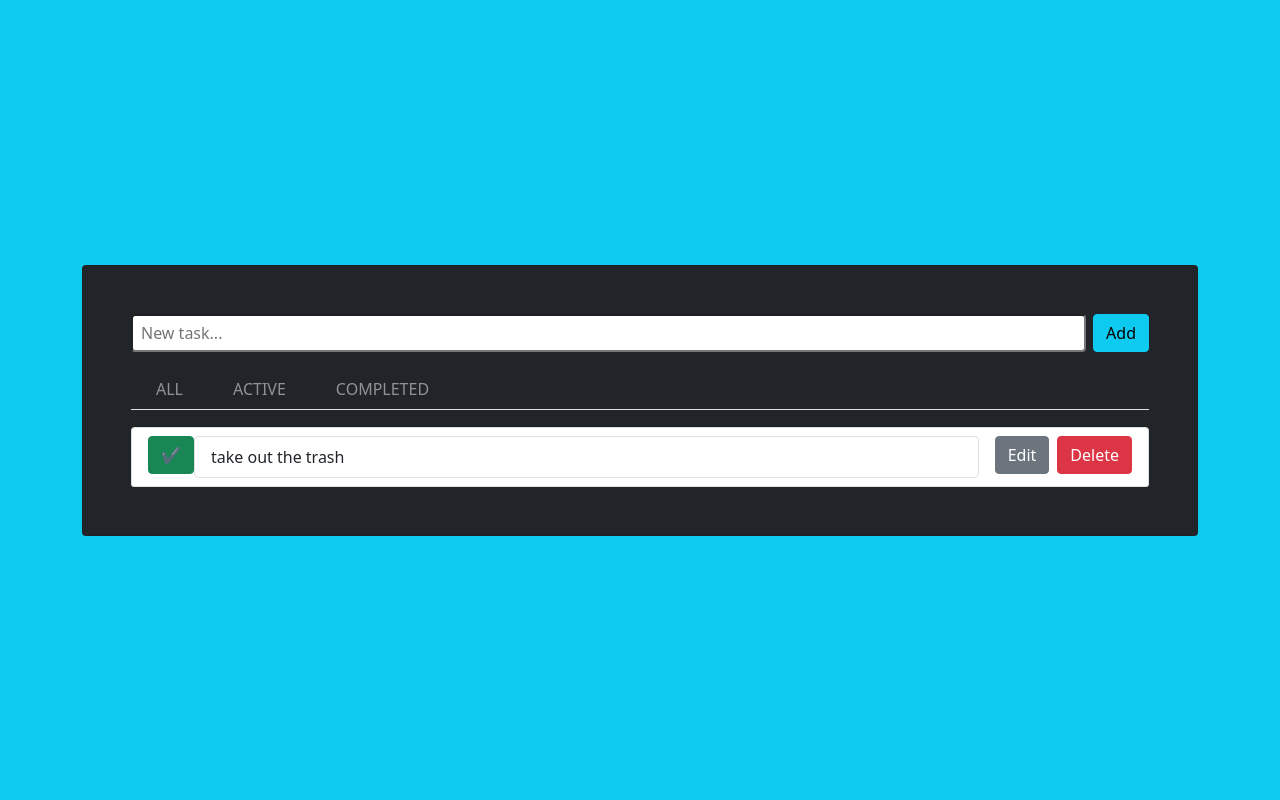
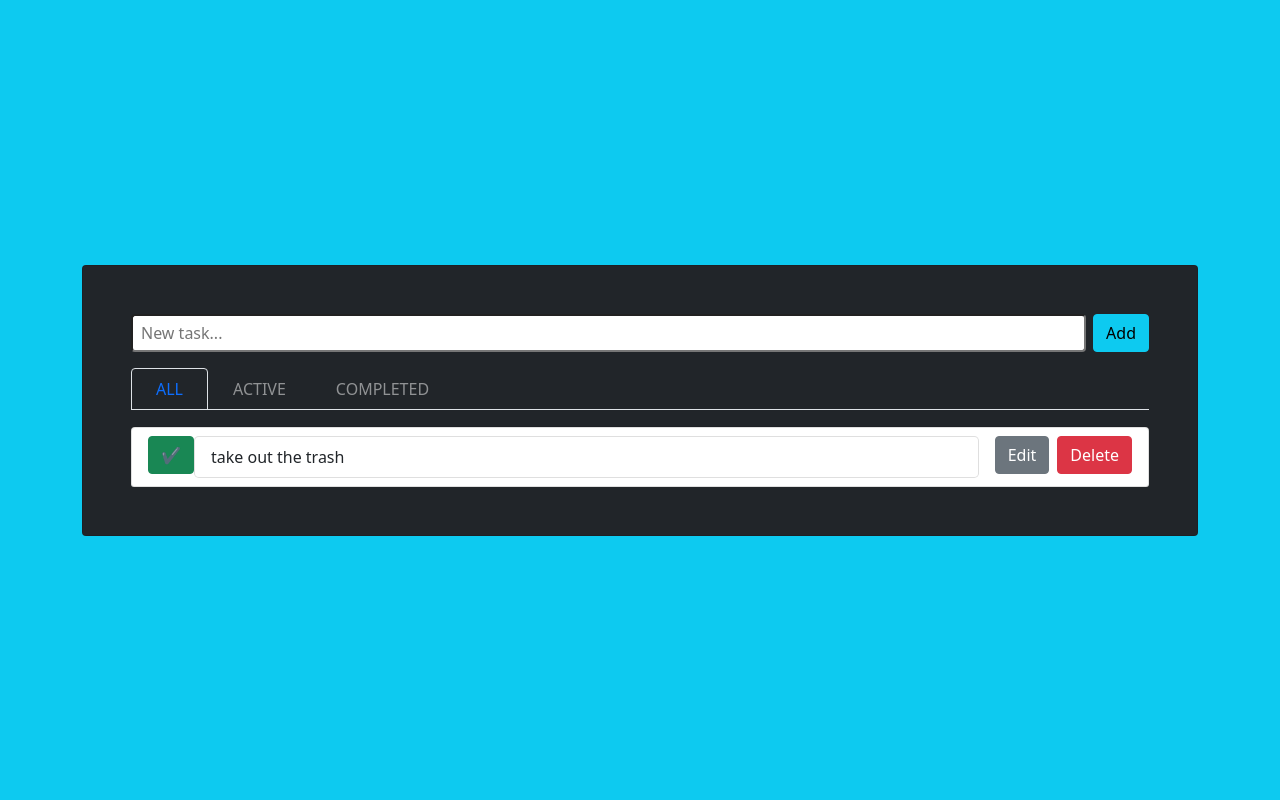
Before and after one commit to dainiuxt/todo, a Flask app: page / in a window 1280 px wide. Run offline with Flask 3, Linux system fonts and the light colour scheme.

Commit message:
Add styling for switching between pages

```diff
--- a/templates/all.html
+++ b/templates/all.html
@@ -1,6 +1,18 @@
 {% extends "layout.html" %}
 
 {%block title%} All tasks {%endblock%}
+
+{% block tabs %}
+    <li class="nav-item">
+        <a class="nav-link px-4 py-2 text-primary border" href="{{url_for('index')}}" id="all">All</a>
+    </li>
+    <li class="nav-item">
+        <a class="nav-link text-white-50 px-4 py-2" href="{{ url_for('active') }}" id="active">Active</a>
+    </li>
+    <li class="nav-item">
+        <a class="nav-link text-white-50 px-4 py-2" href="{{ url_for('completed') }}" id="completed">Completed</a>
+    </li>
+{% endblock %}
 
 {%block task_list %}
     {% for todo in todos %}
--- a/templates/layout.html
+++ b/templates/layout.html
@@ -29,15 +29,8 @@
                         <nav class="mt-3 mb-3 bg-dark">
                             <!-- Task tabs -->
                             <ul class="nav text-uppercase nav-tabs" id="select-tab">
-                                <li class="nav-item">
-                                    <a class="nav-link text-white-50 px-4 py-2" href="{{url_for('index')}}" id="all">All</a>
-                                </li>
-                                <li class="nav-item">
-                                    <a class="nav-link text-white-50 px-4 py-2" href="{{ url_for('active') }}" id="active">Active</a>
-                                </li>
-                                <li class="nav-item">
-                                    <a class="nav-link text-white-50 px-4 py-2" href="{{ url_for('completed') }}" id="completed">Completed</a>
-                                </li>
+                                {%block tabs%}
+                                {%endblock%}
                             </ul>
                         </nav>
                         <!-- Tasks -->
```
Also changed, not shown: templates/active.html (+13 -0 lines), templates/completed.html (+13 -0 lines).
